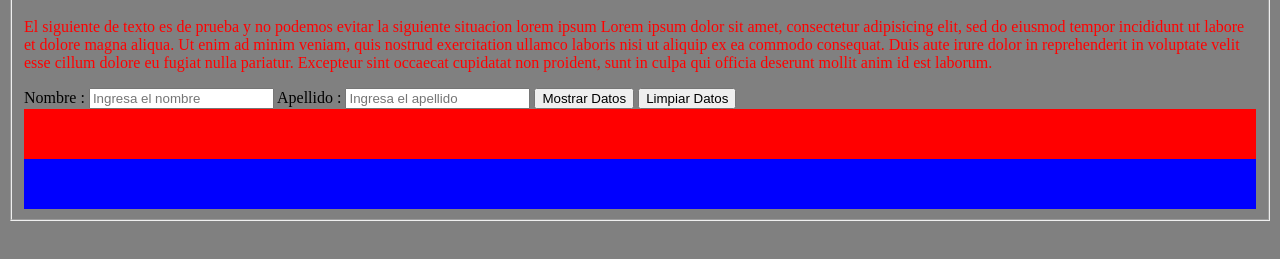
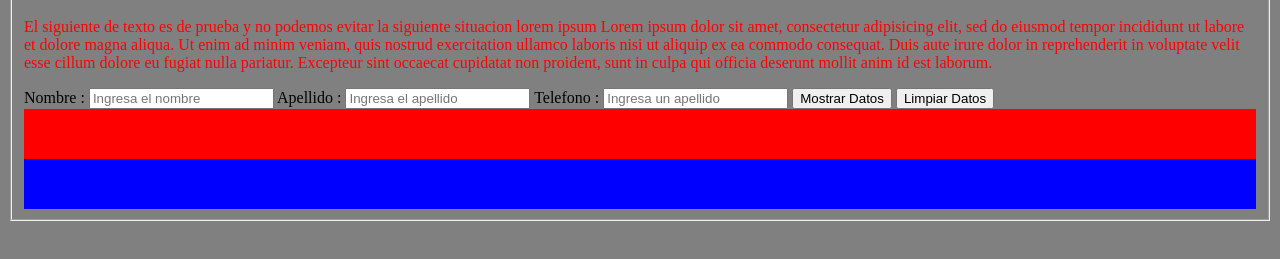
Before and after one commit to renato-ricardo/master, a plain HTML site: page index.html in a window 1280 px wide. Shown: the part 93-352 px from the top of the page. Drawn offline with Linux system fonts and the light colour scheme.

Commit message:
Se agrego una div para mostrar el telefono

```diff
--- a/index.html
+++ b/index.html
@@ -28,12 +28,15 @@
 		<input type="text" name="" id="nombre" placeholder="Ingresa el nombre ">
 		<label>Apellido :</label>
 		<input type="text" id="apellido" name="" placeholder="Ingresa el apellido">
+		<label>Telefono :</label>
+		<input type="text" id="telefono" name="" placeholder="Ingresa un apellido">
 		<button onclick="mostrarDatos()" type="button">Mostrar Datos</button>
 		<button onclick="Limpiar()" type="button">Limpiar Datos</button>
 	</form>
 
 	<div id="demo"></div>
 	<div id="demo1"></div>
+	<div id="demo12"></div>
 
 	</fieldset>
 </body>
```
